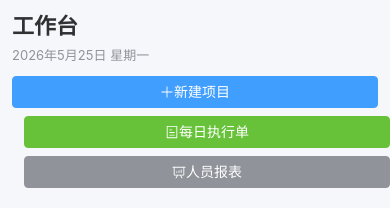
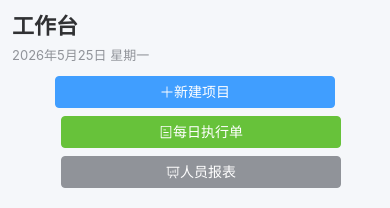
Before and after one commit to shghe/dixin-project-board, a Vue app in the folder frontend/: page /dashboard in a window 390 px wide. Shown: the top 208 px of the page. Built offline with nearby package versions, Linux system fonts and the light colour scheme; no server answers; sample sign-in values are in the browser's storage.

Commit message:
fix: center mobile dashboard actions

```diff
--- a/frontend/src/views/dashboard/DashboardView.vue
+++ b/frontend/src/views/dashboard/DashboardView.vue
@@ -213,10 +213,14 @@ onMounted(async () => {
 
   .quick-actions {
     flex-direction: column;
+    align-items: center;
+    width: 100%;
   }
 
   .quick-actions .el-button {
     width: 100%;
+    max-width: 280px;
+    justify-content: center;
   }
 
   .month-bars {
```
